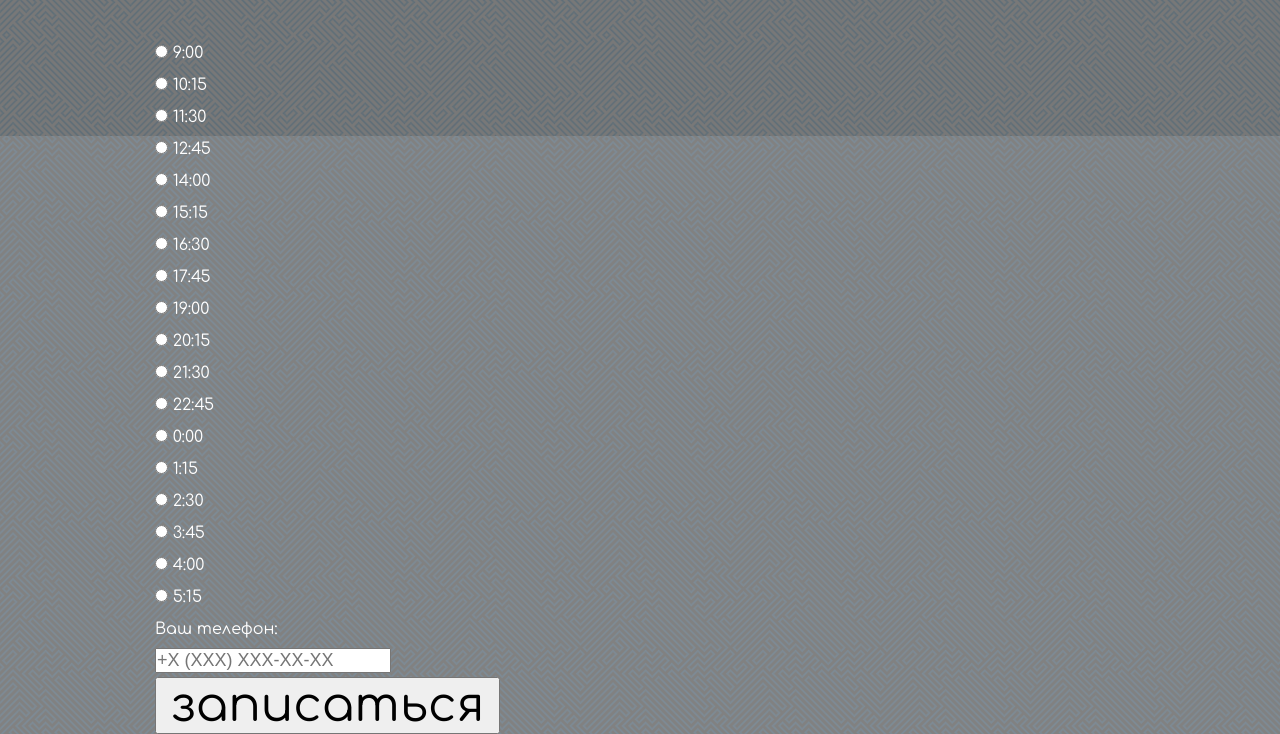
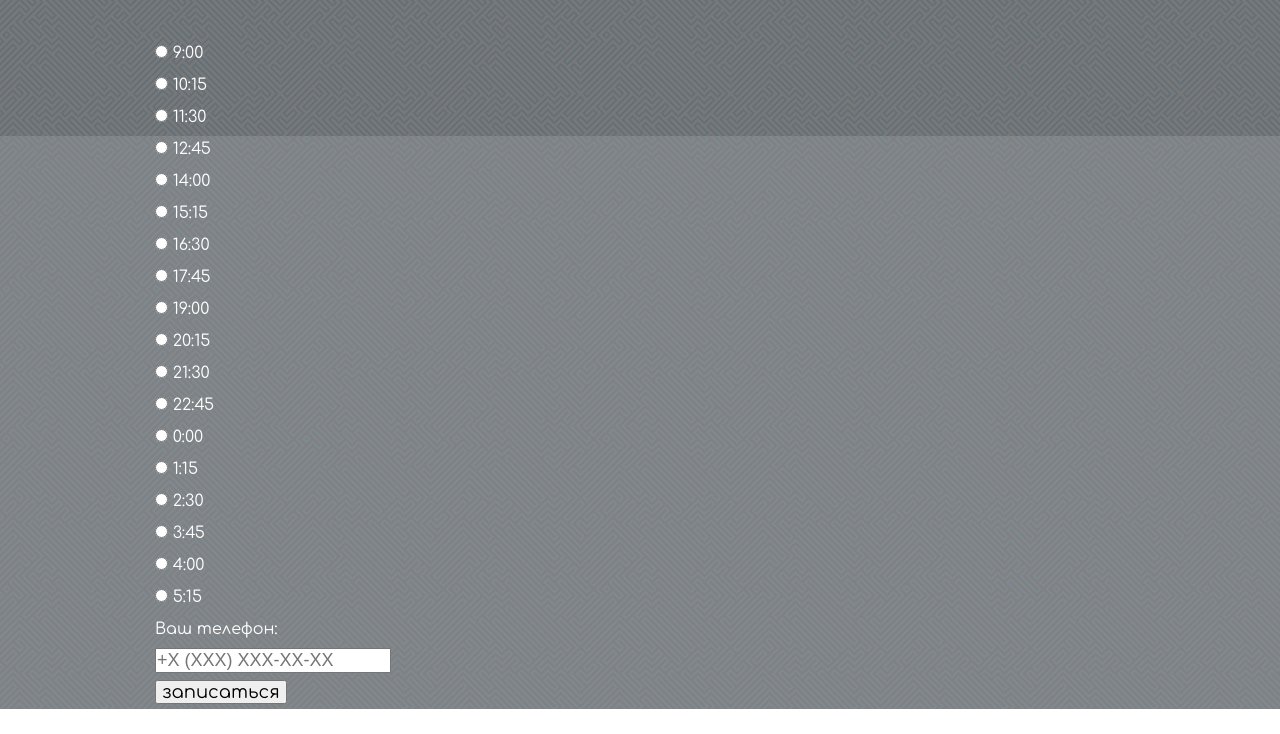
Before and after one commit to arturdubro/vzapertispb, a plain HTML site: page index.html in a window 1280 px wide. Shown: the part 3488-4222 px from the top of the page. After the commit the page ends 4197 px from the top, so only its background shows below. Drawn offline with Linux system fonts and the light colour scheme.

Commit message:
submit text size 1

```diff
--- a/css/main.css
+++ b/css/main.css
@@ -110,7 +110,7 @@ input#phone {
 }
 input#order {
         font-family: 'Comfortaa', cursive;
-        font-size: 48px;
+        font-size: 18px;
 }
 
 #calendar {
```
